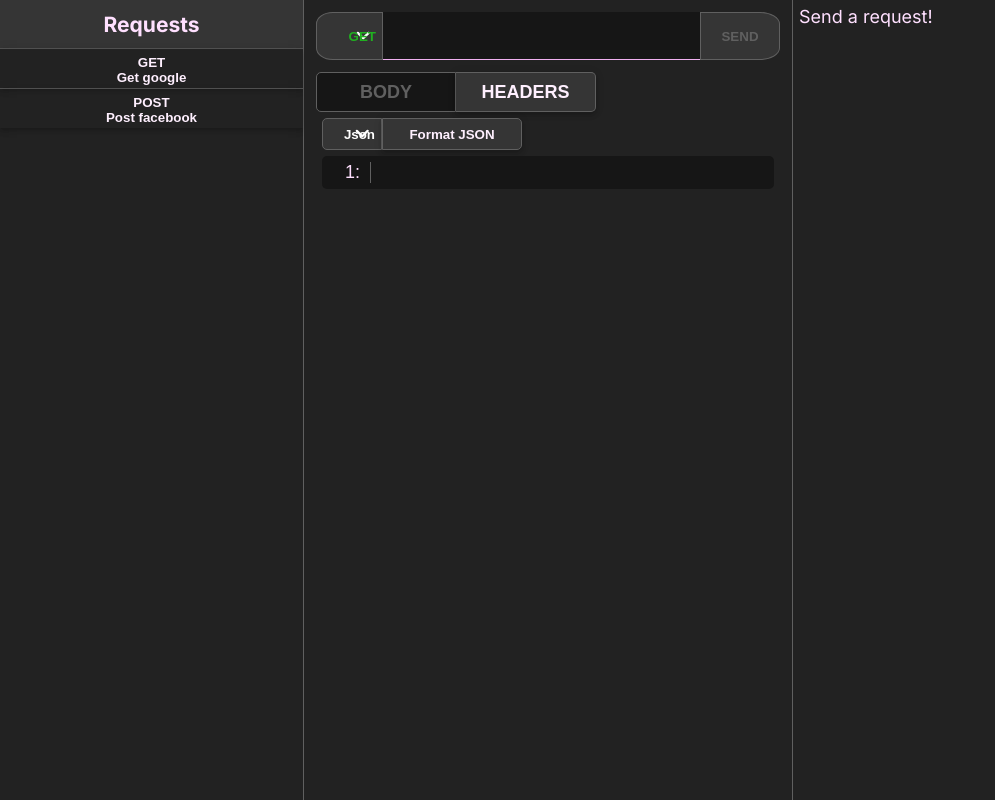
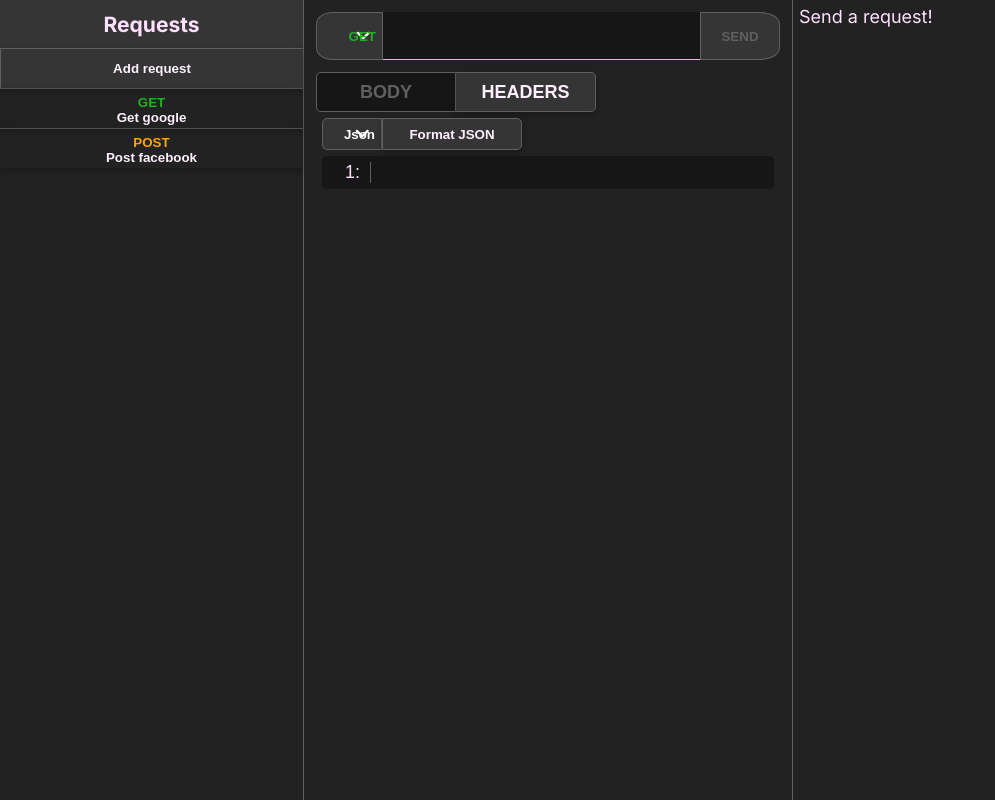
Before and after one commit to ViddeM/requeste-rs, a Next.js app: page / in a window 1280 px wide. Shown: the whole page, without its empty margins (0-995 px from the left). Built offline with nearby package versions, Linux system fonts and the light colour scheme; a web font is replaced by a local one.

Commit message:
TEMP commit began work on multiple requests

```diff
--- a/src/app/layout.tsx
+++ b/src/app/layout.tsx
@@ -5,8 +5,6 @@ import "../resources/styles/fira_code_propo.scss";
 
 import type { Metadata } from "next";
 import { Inter } from "next/font/google";
-import { RequestContextData } from "@/hooks/useRequest";
-import { useState } from "react";
 
 const inter = Inter({ subsets: ["latin"] });
 
--- a/src/app/page.tsx
+++ b/src/app/page.tsx
@@ -12,6 +12,9 @@ import { Header, Method, Request } from "@/types/request";
 import { RequestTrace } from "@/types/requestTrace";
 
 export default function Home() {
+  const [requestId, setRequestId] = useState<string>("");
+  const [requests, setRequests] = useState<Request[]>([]);
+
   const [url, setUrl] = useState<string>("");
   const [method, setMethod] = useState<Method>(Method.GET);
   const [body, setBody] = useState<string>("");
@@ -21,6 +24,7 @@ export default function Home() {
   const [awaitingResponse, setAwaitingResponse] = useState<boolean>(false);
 
   const requestInfo: Request = {
+    id: requestId,
     url: url,
     method: method,
     body: body,
--- a/src/components/views/menubar/MenubarView.tsx
+++ b/src/components/views/menubar/MenubarView.tsx
@@ -1,8 +1,9 @@
 import { Method } from "@/types/request";
 import styles from "./MenubarView.module.scss";
-import { ButtonBase } from "@/components/elements/button/Button";
+import { Button, ButtonBase } from "@/components/elements/button/Button";
 import { useRequest } from "@/hooks/useRequest";
 import { Request } from "@/types/request";
+import { useState } from "react";
 
 interface RequestPreview {
   id: number;
@@ -39,12 +40,35 @@ const REQUESTS_TMP: RequestPreview[] = [
 ];
 
 export const MenubarView = () => {
+  const [savedRequests, setSavedRequests] =
+    useState<RequestPreview[]>(REQUESTS_TMP);
+
+  const defaultRequest = (): RequestPreview => {
+    return {
+      id: savedRequests.length,
+      name: "NEW",
+      request: {
+        url: "",
+        method: Method.GET,
+        headers: [],
+        body: "",
+      },
+    };
+  };
+
   return (
     <div className={styles.menuBar}>
       <div className={styles.menuHeader}>
         <h3>Requests</h3>
       </div>
-      {REQUESTS_TMP.map((req) => (
+      <div className="column">
+        <Button
+          onClick={() => setSavedRequests([...savedRequests, defaultRequest()])}
+        >
+          Add request
+        </Button>
+      </div>
+      {savedRequests.map((req) => (
         <RequestItem request={req} key={req.id} />
       ))}
     </div>
@@ -63,7 +87,9 @@ const RequestItem = ({ request }: { request: RequestPreview }) => {
         setMethod(request.request.method);
       }}
     >
-      <span>{request.request.method}</span>
+      <span className={`color-method-${request.request.method.toLowerCase()}`}>
+        {request.request.method}
+      </span>
       <h4>{request.name}</h4>
     </ButtonBase>
   );
--- a/src/hooks/useRequest.ts
+++ b/src/hooks/useRequest.ts
@@ -12,24 +12,23 @@ export interface RequestContextData {
 
 export const RequestContext = React.createContext<RequestContextData>({
   request: {
+    id: "",
     url: "",
     method: Method.GET,
     headers: [],
     body: "",
   },
   setUrl: () => {
-    console.error("setUrl called default function, this should not happend");
+    console.error("setUrl called default function, this should not happen");
   },
   setMethod: () => {
-    console.error("setMethod called default function, this should not happend");
+    console.error("setMethod called default function, this should not happen");
   },
   setBody: () => {
-    console.error("setBody called default function, this should not happend");
+    console.error("setBody called default function, this should not happen");
   },
   setHeaders: () => {
-    console.error(
-      "setHeaders called default function, this should not happend"
-    );
+    console.error("setHeaders called default function, this should not happen");
   },
   sendRequest: () => {
     console.error("Send request called default function!");
--- a/src/resources/styles/globals.scss
+++ b/src/resources/styles/globals.scss
@@ -27,3 +27,35 @@ a {
 html {
   color-scheme: dark;
 }
+
+.column {
+  > button {
+    width: 100%;
+    border-bottom: 0;
+    border-right: 0;
+  }
+}
+
+.color-method-get {
+  color: $method-color-get;
+}
+
+.color-method-post {
+  color: $method-color-post;
+}
+
+.color-method-put {
+  color: $method-color-put;
+}
+
+.color-method-delete {
+  color: $method-color-delete;
+}
+
+.color-method-option {
+  color: $method-color-option;
+}
+
+.color-method-head {
+  color: $method-color-head;
+}
--- a/src/types/request.ts
+++ b/src/types/request.ts
@@ -19,6 +19,7 @@ export enum BodyTypes {
 }
 
 export interface Request {
+  id: string;
   url: string;
   method: Method;
   body: string | null;
```
Also changed, not shown: src/hooks/useRequests.ts (added, +58 -0 lines).
